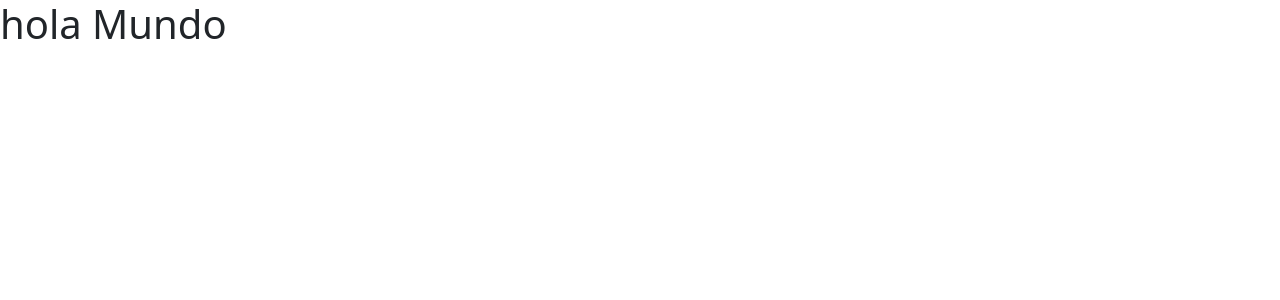
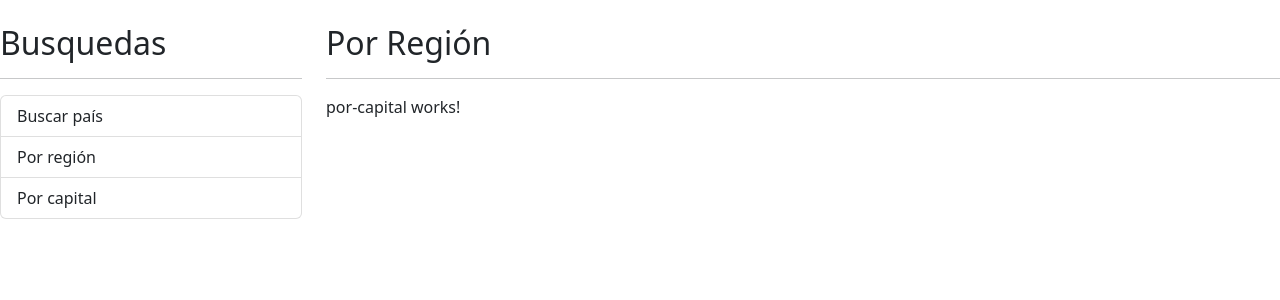
Before and after one commit to luisfal7/paisesApp, an Angular app: page / in a window 1280 px wide. Shown: the top 300 px of the page. Built offline with nearby package versions, Linux system fonts and the light colour scheme.

Commit message:
add structure HTML

```diff
--- a/src/app/app.component.html
+++ b/src/app/app.component.html
@@ -1 +1,25 @@
-<h1>hola Mundo</h1>
+<div class="row containter mt-4">
+
+    <div class="col-3">
+      <h2>Busquedas</h2>
+      <hr>
+      <ul class="list-group">
+        <li class="list-group-item">
+          Buscar país
+        </li>
+        <li class="list-group-item">
+          Por región
+        </li>
+        <li class="list-group-item">
+          Por capital
+        </li>
+      </ul>
+    </div>
+
+    <div class="col">
+      <h2>Por Región</h2>
+      <hr>
+      <app-por-capital></app-por-capital>
+    </div>
+
+</div>
```
